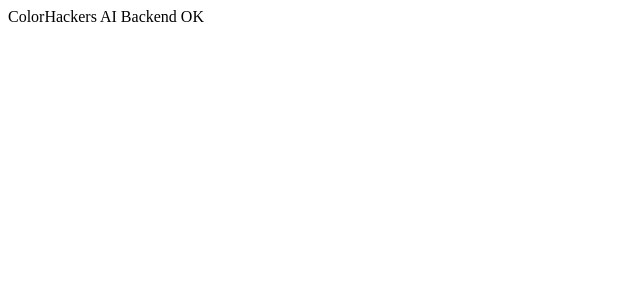
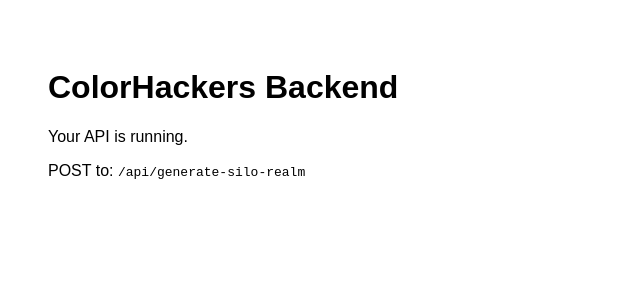
Before and after one commit to COLORHACKERS/colorhackers-ai-backend, a Next.js app: page / in a window 1280 px wide. Shown: the top 300 px of the page, without its empty margins (0-640 px from the left). Built offline with nearby package versions, Linux system fonts and the light colour scheme.

Commit message:
Update page.tsx

```diff
--- a/app/page.tsx
+++ b/app/page.tsx
@@ -1,3 +1,11 @@
 export default function Home() {
-  return <div>ColorHackers AI Backend OK</div>;
+  return (
+    <main style={{ padding: 40, fontFamily: "sans-serif" }}>
+      <h1>ColorHackers Backend</h1>
+      <p>Your API is running.</p>
+      <p>
+        POST to: <code>/api/generate-silo-realm</code>
+      </p>
+    </main>
+  );
 }
```
